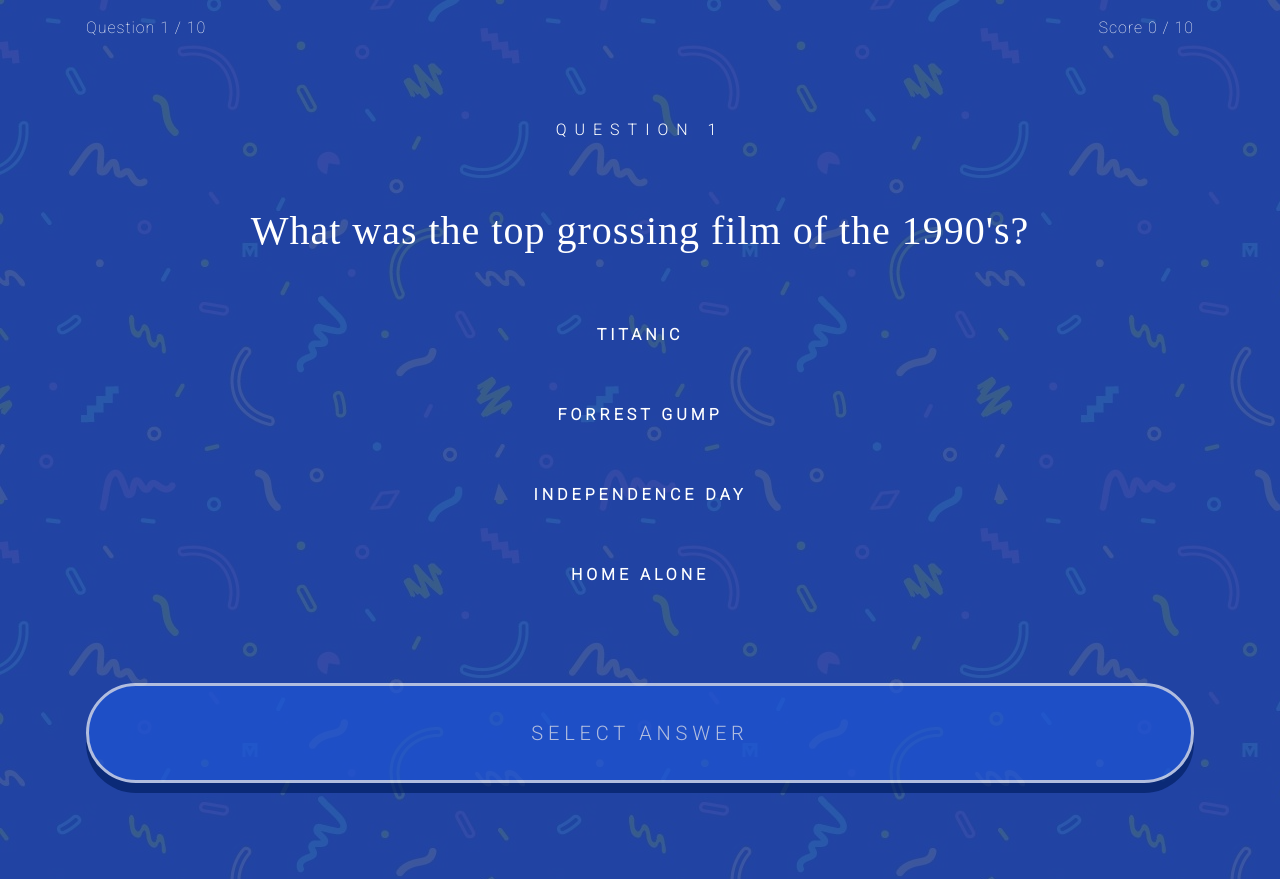
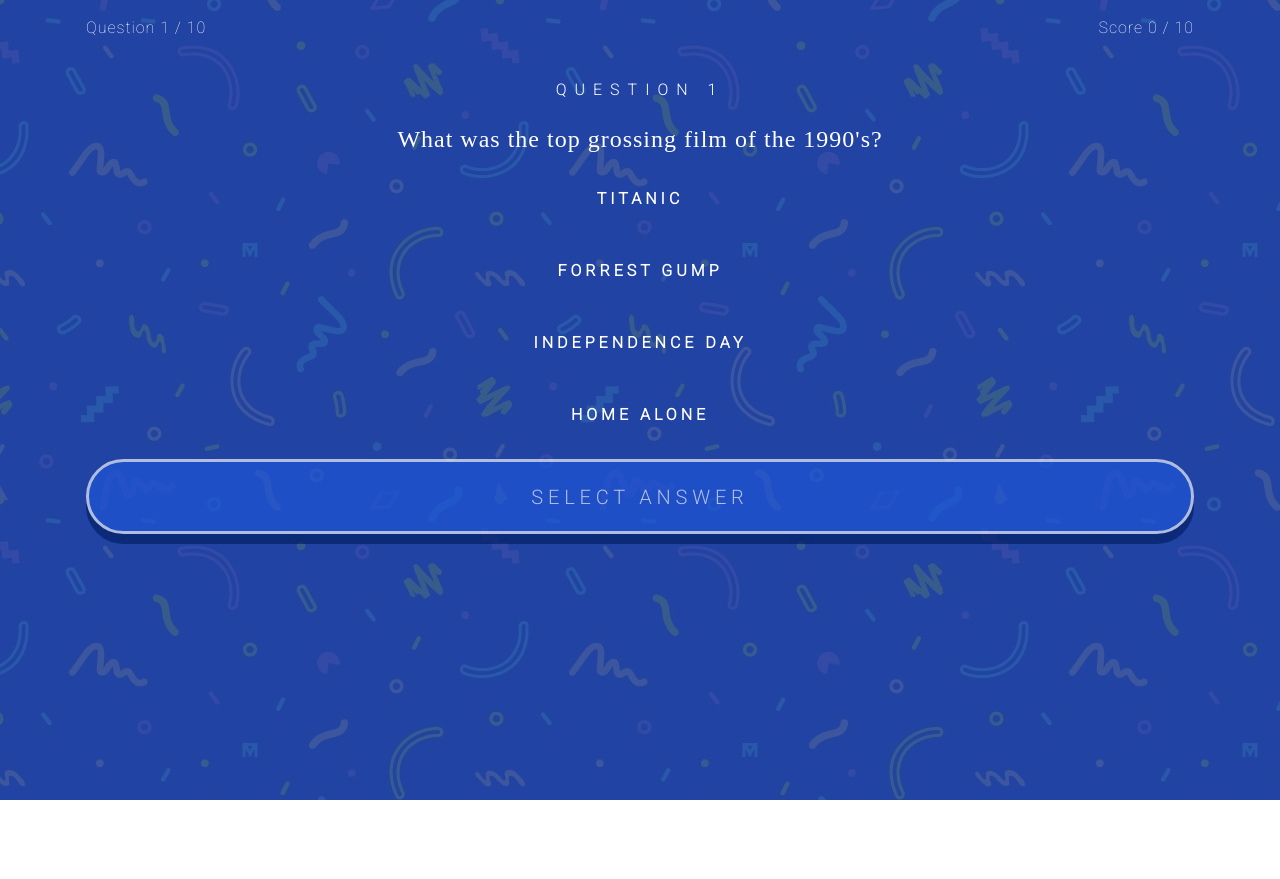
Before and after one commit to asifkabani/quiz-app-react, a React app: page / in a window 1280 px wide. Both pictures are taken after a click on the button "LET'S DANCE". After the commit the page ends 800 px from the top, so only its background shows below. Built offline with nearby package versions, Linux system fonts and the light colour scheme.

Commit message:
Updated CSS

```diff
--- a/src/index.css
+++ b/src/index.css
@@ -26,37 +26,38 @@
 }
 
 .qcount-heading {
-  margin: 4rem 0;
+  margin: 1.5rem 0;
   font-size: 1rem;
   letter-spacing: 0.5rem;
   text-transform: uppercase;
   text-align: center;
 }
 
-.intro h1 {
+.intro > h1 {
   font-size: 3.5rem;
-  padding-bottom: 2rem;
   font-family: 'Noto Serif JP', serif;
 }
 
-.intro p {
-  font-size: 1.5rem;
+.intro > p {
+  font-size: 1.75rem;
+  margin: 3rem 0;
 }
 
 .content {
   font-family: 'Noto Serif JP', serif;
-  line-height: 3.5rem;
+  line-height: 2rem;
   letter-spacing: 1px;
+  font-size: 1.5rem;
 }
 
-ul {
+ul.choices {
   list-style-type: none;
-  margin: 3rem 0;
+  margin: 1rem 0;
   padding: 0;
 }
 
 ul > li {
-  margin: 1.5rem 0;
+  margin: 1rem 0;
   padding: 1rem;
   text-transform: uppercase;
   letter-spacing: 0.25rem;
@@ -94,8 +95,8 @@
 }
 
 button {
-  margin: 5rem auto;
-  height: 100px;
+  margin: 1rem auto;
+  height: 75px;
   text-transform: uppercase;
   border-radius: 50px !important;
   border: 3px solid #FFF !important;
```
